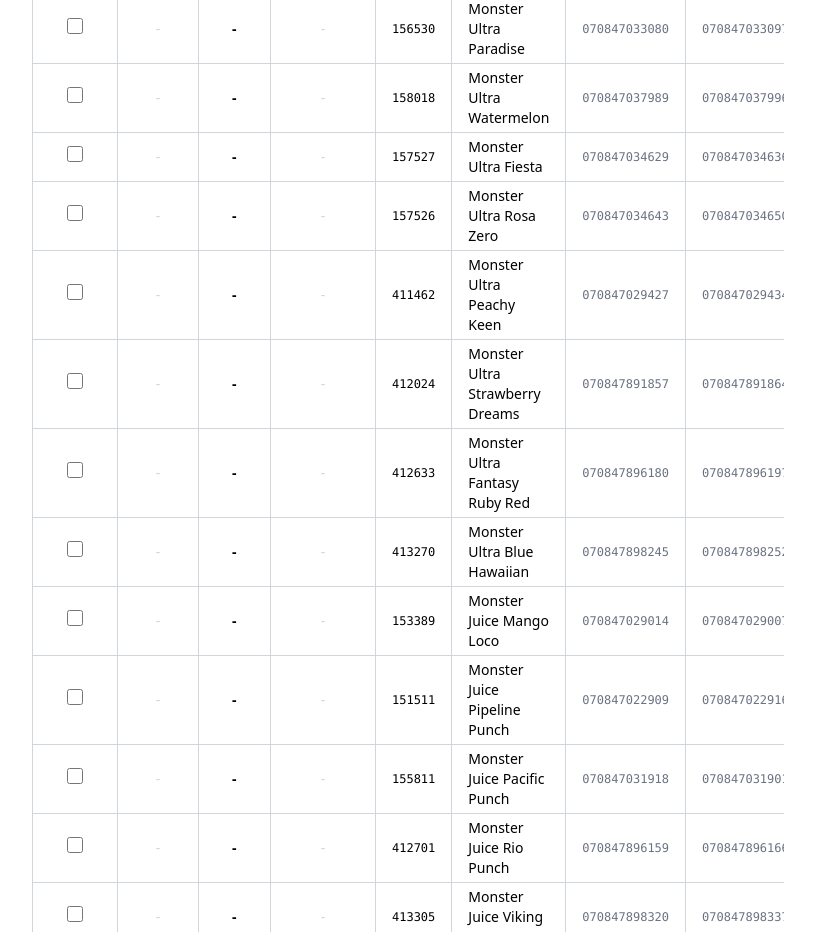
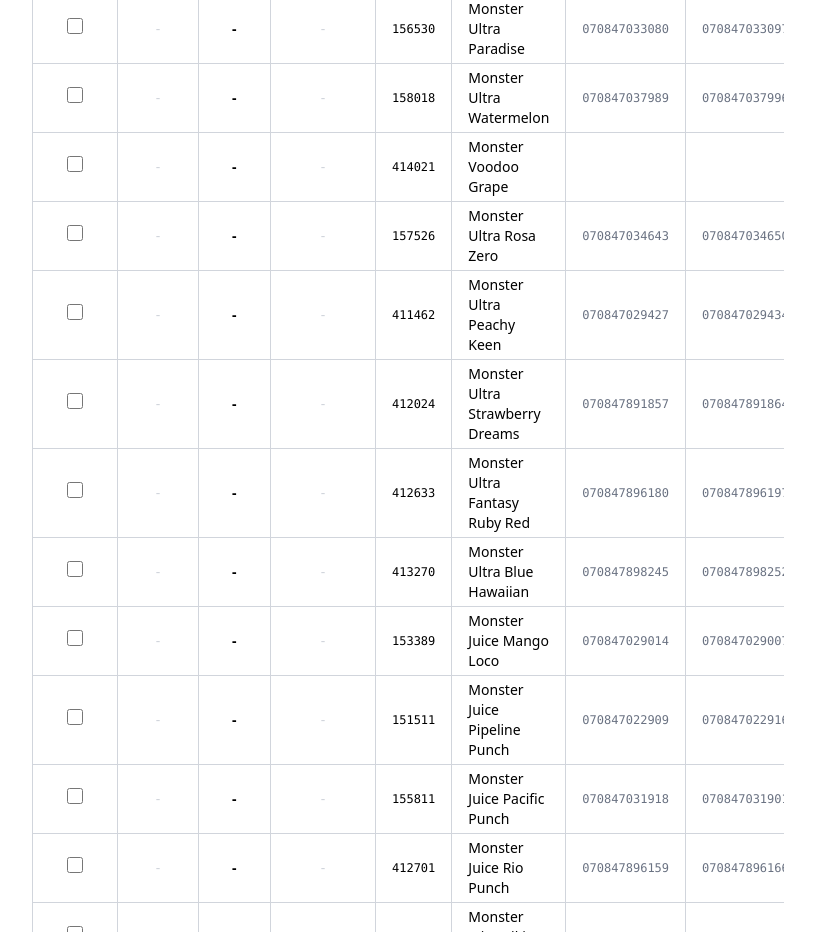
Before and after one commit to mikeshapiro13/bol-template-docx, a Vue app: page / in a window 1280 px wide. Shown: the part 2360-3292 px from the top of the page, without its empty margins (232-1047 px from the left). Built offline with nearby package versions, Linux system fonts and the light colour scheme.

Commit message:
Added Monster voodoo

```diff
--- a/src/data/products.js
+++ b/src/data/products.js
@@ -29,7 +29,7 @@
         { code: '150706', description: 'Monster Ultra Sunrise', canUpc: '070847020905', caseUpc: '070847020912', quantity: '', casesPerPallet: 70 },
         { code: '156530', description: 'Monster Ultra Paradise', canUpc: '070847033080', caseUpc: '070847033097', quantity: '', casesPerPallet: 70 },
         { code: '158018', description: 'Monster Ultra Watermelon', canUpc: '070847037989', caseUpc: '070847037996', quantity: '', casesPerPallet: 70 },
-        { code: '157527', description: 'Monster Ultra Fiesta', canUpc: '070847034629', caseUpc: '070847034636', quantity: '', casesPerPallet: 70 },
+        { code: '414021', description: 'Monster Voodoo Grape', canUpc: '', caseUpc: '', quantity: '', casesPerPallet: 70 },
         { code: '157526', description: 'Monster Ultra Rosa Zero', canUpc: '070847034643', caseUpc: '070847034650', quantity: '', casesPerPallet: 70 },
         { code: '411462', description: 'Monster Ultra Peachy Keen', canUpc: '070847029427', caseUpc: '070847029434', quantity: '', casesPerPallet: 70 },
         { code: '412024', description: 'Monster Ultra Strawberry Dreams', canUpc: '070847891857', caseUpc: '070847891864', quantity: '', casesPerPallet: 70 },
```
